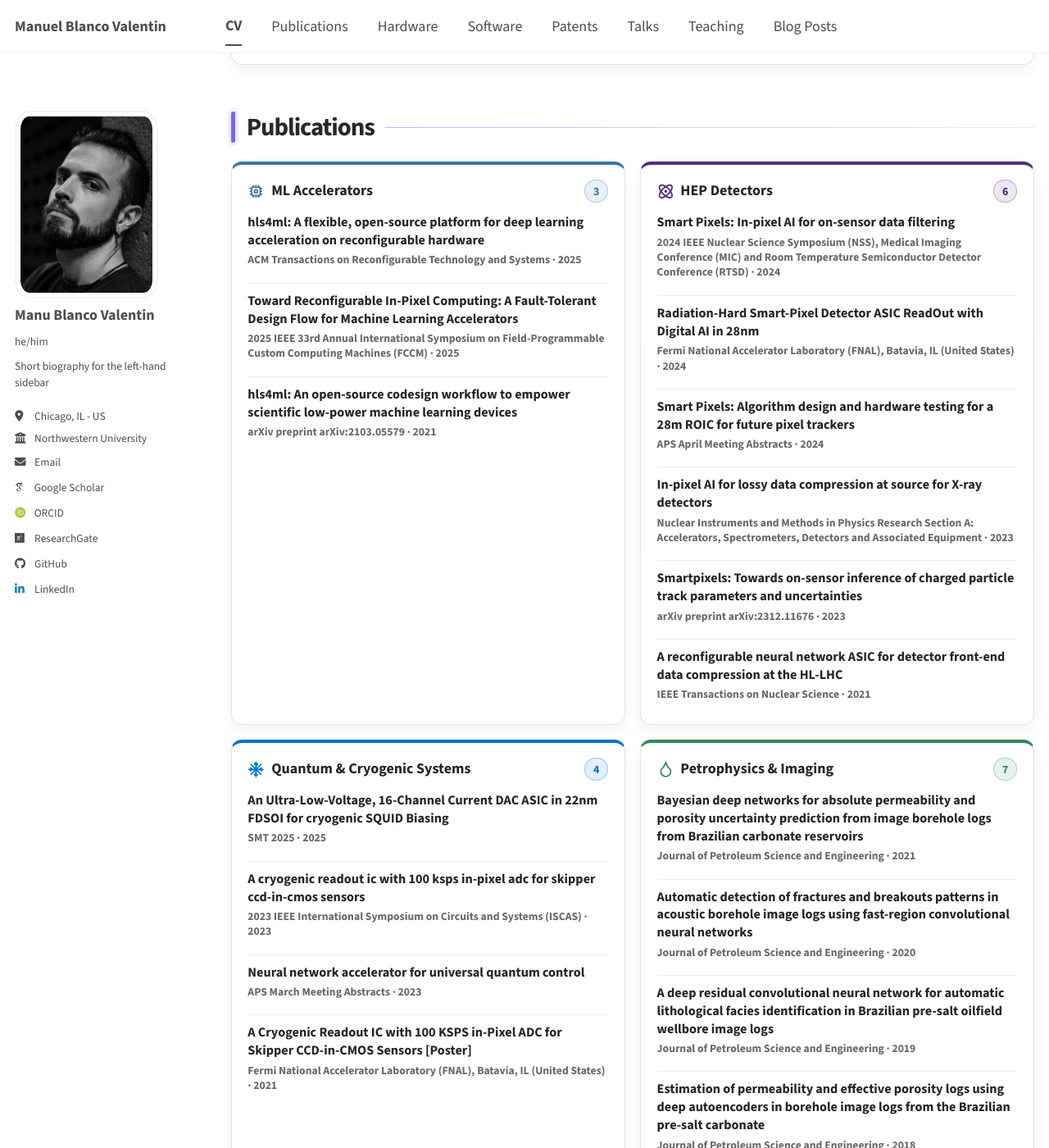
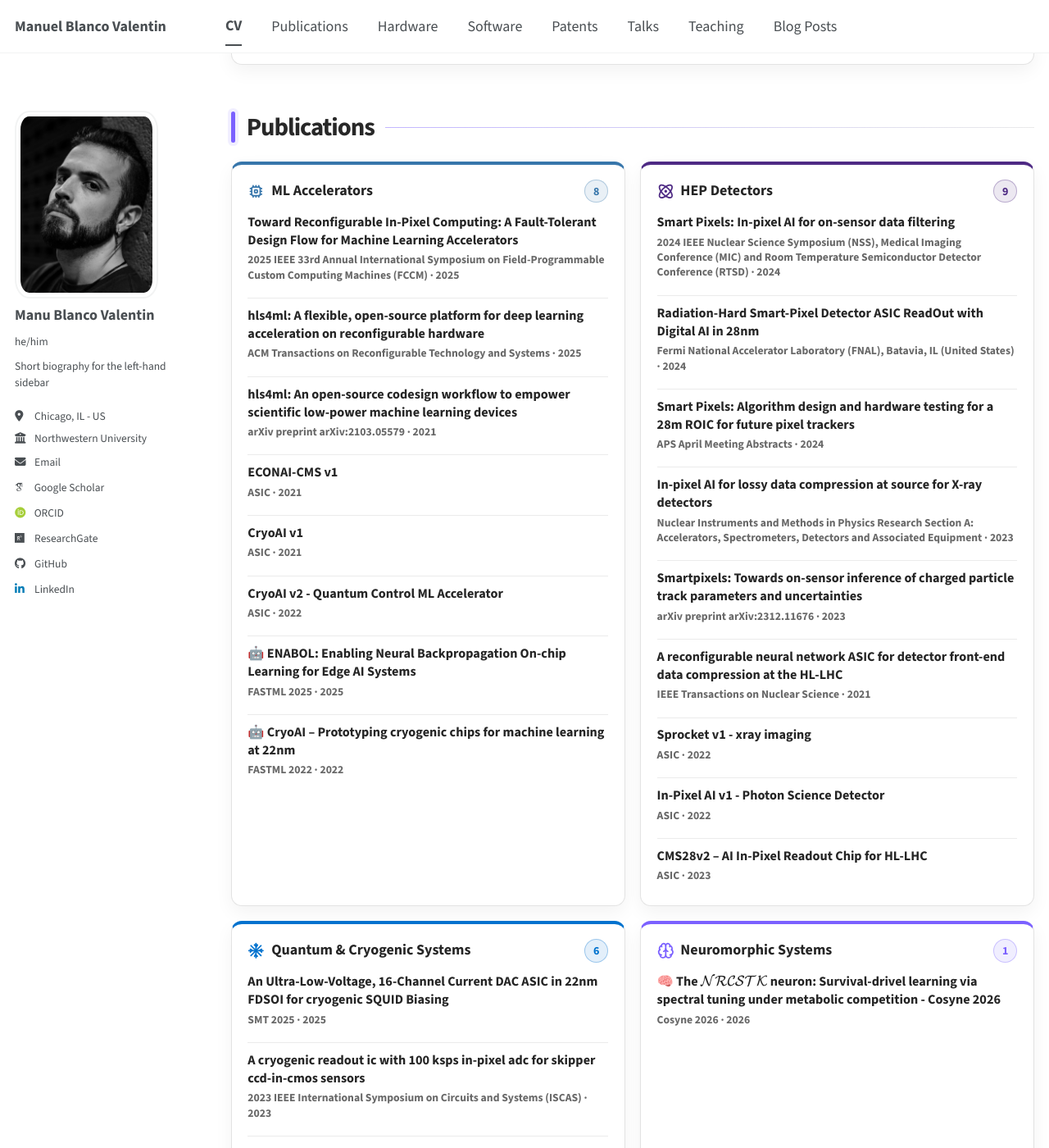
Before and after one commit to manuelblancovalentin/manuelblancovalentin.github.io, a Jekyll site: the page built from _pages/cv.md, in a window 1280 px wide and 1400 px high, scrolled down 4386 px. Shown: the whole window at 82% size. Built offline with Jekyll 4.4.1, drawn with Linux system fonts in a browser that asks for light colours; some web fonts are replaced; a script bundle is joined from its source files by our own code; library files that are not in the unit come from our copies; some of the changed text lies outside the part shown.

Commit message:
Include hardware and talks in CV publication topics

```diff
--- a/_data/cv_publication_topics.yml
+++ b/_data/cv_publication_topics.yml
@@ -1,14 +1,22 @@
 # CV publication groups are explicit and intended to be exclusive.
-# Move a publication by moving its permalink slug between `publications:` lists.
+# Move entries by moving their permalink slugs between the source-specific lists:
+# `publications:`, `hardware:`, and `talks:`.
 topics:
   - title: ML Accelerators
     slug: ml-accelerators
     icon: microchip
     accent: "#3776ab"
     publications:
+      - 2025-05-toward-reconfigurable-in-pixel-computing-a-fault-tolerant-design-flow-for-machine-learning-accelerators
       - 2025-05-hls4ml-a-flexible-open-source-platform-for-deep-learning-acceleration-on-reconfigurable-hardware
-      - 2025-05-toward-reconfigurable-in-pixel-computing-a-fault-tolerant-design-flow-for-machine-learning-accelerators
       - 2021-03-23-hls4ml-an-open-source-codesign-workflow-to-empower-scientific-low-power-machine-learning-devices
+    hardware:
+      - econai-cms-v1-calorimeter
+      - cryoai-v1-cryogenic-accelerator
+      - cryoai-v2-quantum-control
+    talks:
+      - 2025-09-01-fastml
+      - 2022-10-04-fastml-cryoai
 
   - title: HEP Detectors
     slug: hep-detectors
@@ -21,6 +29,10 @@ topics:
       - 2023-12-in-pixel-ai-for-lossy-data-compression-at-source-for-x-ray-detectors
       - 2023-01-01-smartpixels-towards-on-sensor-inference-of-charged-particle-track-parameters-and-uncertainties
       - 2021-06-a-reconfigurable-neural-network-asic-for-detector-front-end-data-compression-at-the-hl-lhc
+    hardware:
+      - sprocket
+      - in-pixel-ai-v1-photon-science
+      - 2023-01-01-cms28v2-ai-in-pixel-readout-chip
 
   - title: Quantum & Cryogenic Systems
     slug: quantum
@@ -31,12 +43,18 @@ topics:
       - 2023-05-a-cryogenic-readout-ic-with-100-ksps-in-pixel-adc-for-skipper-ccd-in-cmos-sensors
       - 2023-01-01-neural-network-accelerator-for-universal-quantum-control
       - 2021-01-01-a-cryogenic-readout-ic-with-100-ksps-in-pixel-adc-for-skipper-ccd-in-cmos-sensors-poster
+    hardware:
+      - citc2-cryogenic-mixed-signal-readout-asic
+    talks:
+      - 2021-04-16-fermilab
 
   - title: Neuromorphic Systems
     slug: neuromorphic
     icon: brain
     accent: "#7b61ff"
     publications: []
+    talks:
+      - 2026-04-16-cosyne
 
   - title: Petrophysics & Imaging
     slug: petrophysics
--- a/_pages/cv.md
+++ b/_pages/cv.md
@@ -239,6 +239,8 @@ Thesis: [Design and implementation of the autonomous navigation control system o
 {% include cv-section-heading.html title="Publications" accent="#7b61ff" %}
 
 {% assign sorted_pubs = site.publications | sort: "sort_key" %}
+{% assign sorted_hardware = site.hardware | sort: "date" | reverse %}
+{% assign sorted_talks = site.talks | sort: "date" | reverse %}
 <div class="cv-publication-topic-grid">
 {% for topic in site.data.cv_publication_topics.topics %}
   {% assign topic_count = 0 %}
@@ -254,6 +256,40 @@ Thesis: [Design and implementation of the autonomous navigation control system o
             <a href="{{ base_path }}{{ post.url }}">{{ post.title }}</a>
             <span class="cv-publication-topic-card__meta">
               {{ post.venue }} · {{ post.date | default: "1900-01-01" | date: "%Y" }}
+            </span>
+          </li>
+          {% break %}
+        {% endif %}
+      {% endfor %}
+    {% endfor %}
+    {% for hardware_id in topic.hardware %}
+      {% assign hardware_id_clean = hardware_id | strip %}
+      {% for project in sorted_hardware %}
+        {% assign project_path = project.permalink | default: project.url %}
+        {% assign project_id = project_path | remove: "/hardware/" | remove: ".html" | remove: "/" %}
+        {% if project_id == hardware_id_clean %}
+          {% assign topic_count = topic_count | plus: 1 %}
+          <li class="cv-publication-topic-card__item">
+            <a href="{{ base_path }}{{ project.url }}">{{ project.title }}</a>
+            <span class="cv-publication-topic-card__meta">
+              ASIC · {{ project.date | default: "1900-01-01" | date: "%Y" }}
+            </span>
+          </li>
+          {% break %}
+        {% endif %}
+      {% endfor %}
+    {% endfor %}
+    {% for talk_id in topic.talks %}
+      {% assign talk_id_clean = talk_id | strip %}
+      {% for talk in sorted_talks %}
+        {% assign talk_path = talk.permalink | default: talk.url %}
+        {% assign talk_id_current = talk_path | remove: "/talks/" | remove: "/publication/" | remove: ".html" | remove: "/" %}
+        {% if talk_id_current == talk_id_clean %}
+          {% assign topic_count = topic_count | plus: 1 %}
+          <li class="cv-publication-topic-card__item">
+            <a href="{{ base_path }}{{ talk.url }}">{{ talk.title }}</a>
+            <span class="cv-publication-topic-card__meta">
+              {{ talk.venue | default: "Talk" }} · {{ talk.date | default: "1900-01-01" | date: "%Y" }}
             </span>
           </li>
           {% break %}
```
